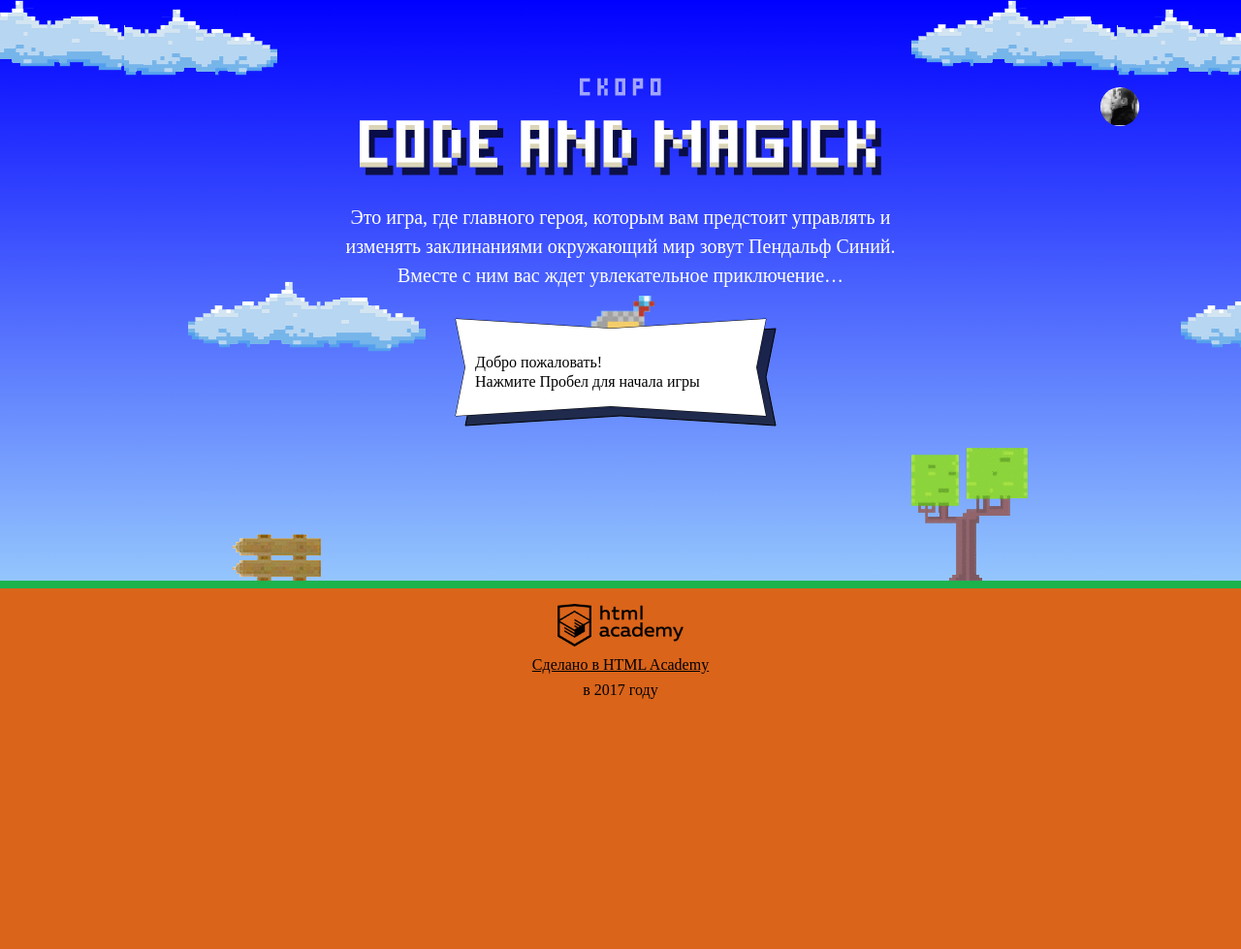
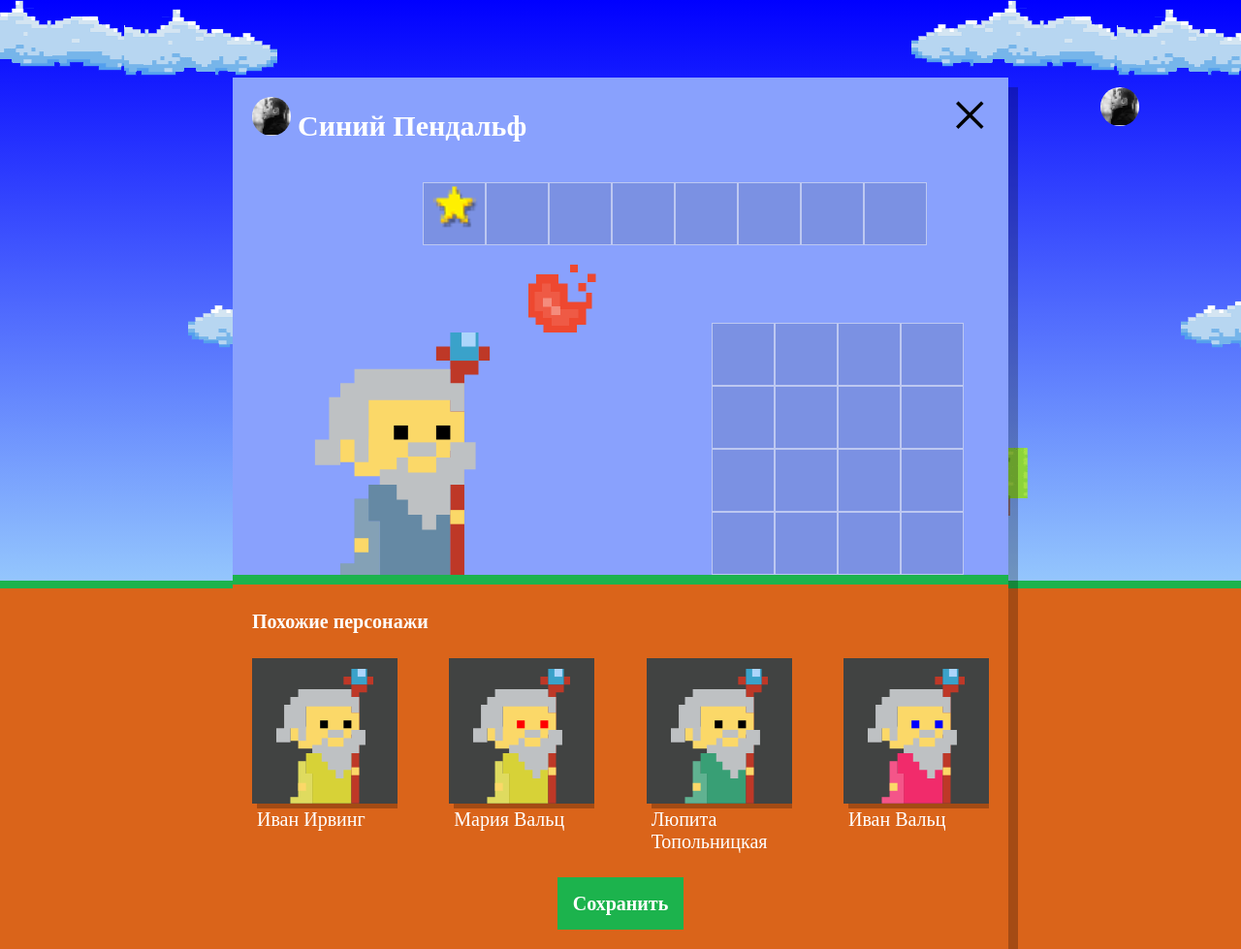
Before and after one commit to dmfedotov/125454-code-and-magick, a website: page index.html in a window 1280 px wide. Shown: the whole page at 97% size. Before the commit the page ends 800 px from the top, so only its background shows below. Drawn offline with Linux system fonts and the light colour scheme; a web font is replaced by a local one.

Commit message:
Добавляет похожих волшебников на страницу

```diff
--- a/index.html
+++ b/index.html
@@ -199,6 +199,7 @@
   }
 </script>
 <script src="js/stat.js"></script>
+<script src="js/setup.js"></script>
 <script src="js/game.js"></script>
 
 </body>
--- /dev/null
+++ b/js/setup.js
@@ -0,0 +1,59 @@
+'use strict';
+
+var WIZARDS_QUANITY = 4;
+var userDialog = document.querySelector('.setup');
+userDialog.classList.remove('hidden');
+
+var similarListElement = document.querySelector('.setup-similar-list');
+var similarWizardTemplate = document.querySelector('#similar-wizard-template')
+  .content
+  .querySelector('.setup-similar-item');
+var fragment = document.createDocumentFragment();
+
+var wizardParams = {
+  NAMES: ['Иван', 'Хуан Себастьян', 'Мария', 'Кристоф', 'Виктор', 'Юлия', 'Люпита', 'Вашингтон'],
+  LAST_NAMES: ['да Марья', 'Верон', 'Мирабелла', 'Вальц', 'Онопко', 'Топольницкая', 'Нионго', 'Ирвинг'],
+  COAT_COLORS: ['rgb(101, 137, 164)', 'rgb(241, 43, 107)', 'rgb(146, 100, 161)', 'rgb(56, 159, 117)', 'rgb(215, 210, 55)', 'rgb(0, 0, 0)'],
+  EYES_COLORS: ['black', 'red', 'blue', 'yellow', 'green']
+};
+
+var generateWizards = function (quanity, params) {
+  var wizards = [];
+
+  for (var i = 0; i < quanity; i++) {
+    var nameIndex = window.getRandomNum(0, params.NAMES.length - 1);
+    var lastNameIndex = window.getRandomNum(0, params.LAST_NAMES.length - 1);
+    var coatIndex = window.getRandomNum(0, params.COAT_COLORS.length - 1);
+    var eyesIndex = window.getRandomNum(0, params.EYES_COLORS.length - 1);
+
+    var wizard = {
+      name: params.NAMES[nameIndex] + ' ' + params.LAST_NAMES[lastNameIndex],
+      coatColor: params.COAT_COLORS[coatIndex],
+      eyesColor: params.EYES_COLORS[eyesIndex],
+    };
+    wizards.push(wizard);
+  }
+
+  return wizards;
+};
+
+var createWizard = function (wizard) {
+  var wizardElement = similarWizardTemplate.cloneNode(true);
+
+  wizardElement.querySelector('.setup-similar-label').textContent = wizard.name;
+  wizardElement.querySelector('.wizard-coat').style.fill = wizard.coatColor;
+  wizardElement.querySelector('.wizard-eyes').style.fill = wizard.eyesColor;
+
+  return wizardElement;
+};
+
+var wizards = generateWizards(WIZARDS_QUANITY, wizardParams);
+var renderWizards = function (elements) {
+  for (var i = 0; i < elements.length; i++) {
+    fragment.appendChild(createWizard(elements[i]));
+  }
+  similarListElement.appendChild(fragment);
+};
+
+renderWizards(wizards);
+userDialog.querySelector('.setup-similar').classList.remove('hidden');
```
